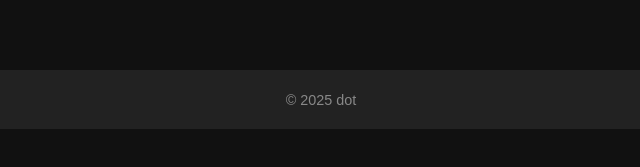
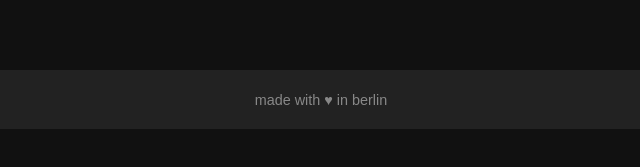
Before and after one commit to onecoding1/dot.github.io, a plain HTML site: page index.html in a window 1280 px wide. Shown: the part 385-552 px from the top of the page, 319-959 px from the left. Drawn offline with Linux system fonts and the light colour scheme.

Commit message:
changed footer content

```diff
--- a/index.html
+++ b/index.html
@@ -91,7 +91,7 @@
 </main>
 
 <footer>
-  &copy; 2025 dot
+made with ♥&#xFE0E in berlin
 </footer>
 <script>
 /*
```
